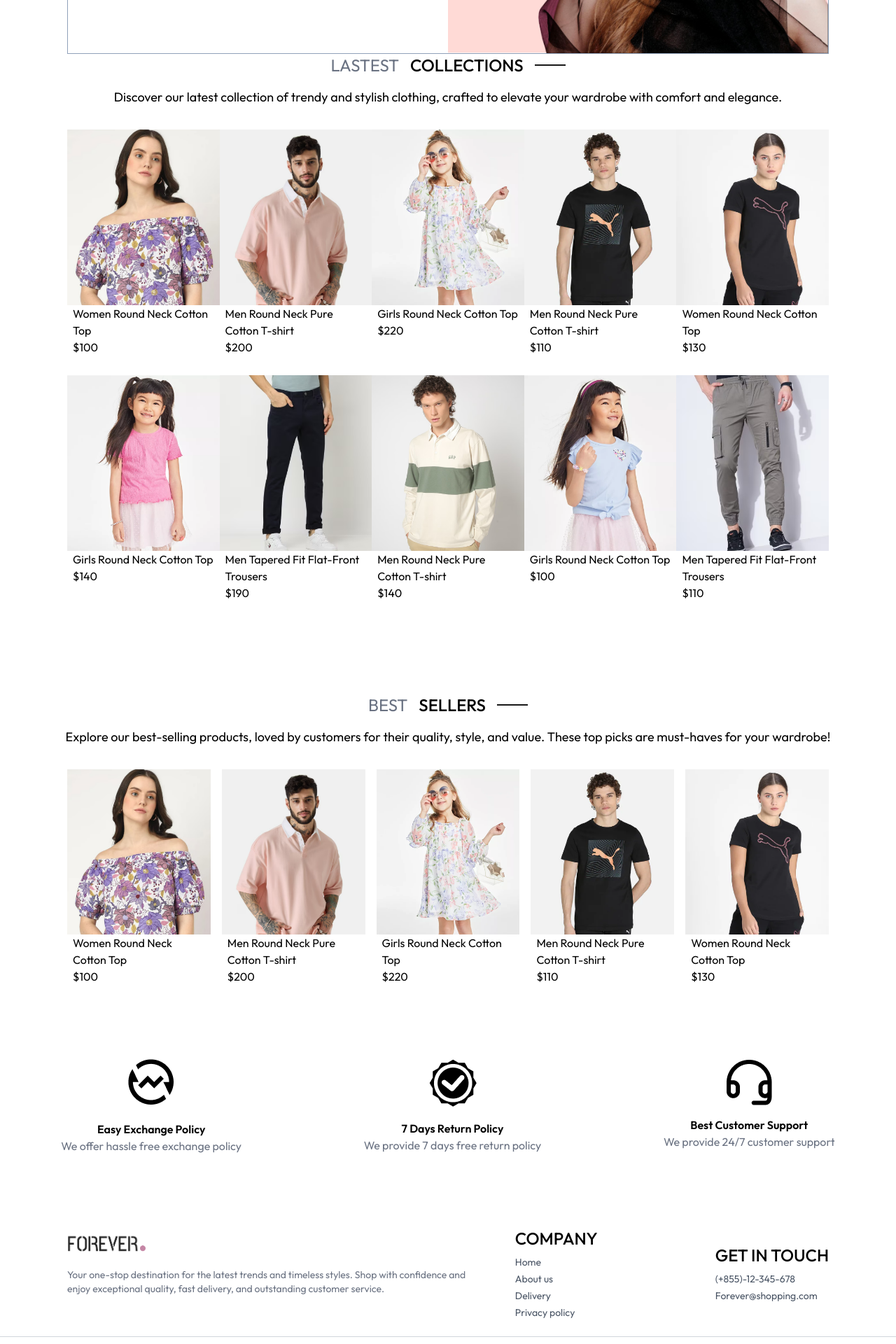
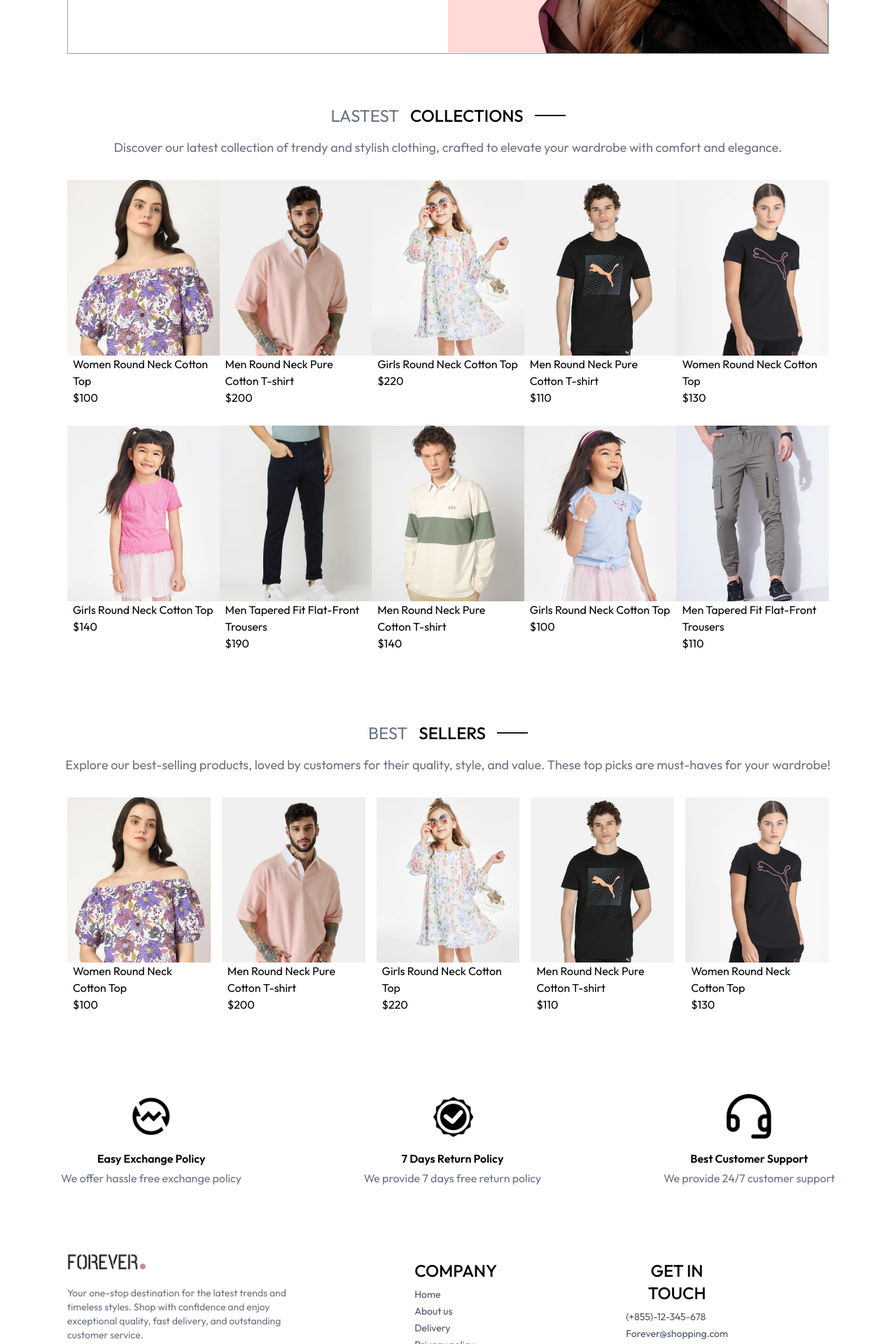
Before and after one commit to VannetNang/online-shopping, a React (Vite) app in the folder Front-end/: page / in a window 1280 px wide. Shown: the part 520-2440 px from the top of the page at 70% size. Built offline with nearby package versions, Linux system fonts and the light colour scheme.

Commit message:
Completing sorting functionality in Collection page

```diff
--- a/Front-end/src/components/BestSeller.jsx
+++ b/Front-end/src/components/BestSeller.jsx
@@ -20,10 +20,10 @@ const BestSeller = () => {
 
   return (
     <>
-      <div className="mt-26">
+      <div className="mt-18">
         <Title text1={"BEST"} text2={"SELLERS"} />
 
-        <p className="text-center mt-4 text-sm lg:text-lg px-6 mb-8">
+        <p className="text-center mt-4 text-sm lg:text-lg px-6 mb-8 text-light-gray">
           Explore our best-selling products, loved by customers for their
           quality, style, and value. These top picks are must-haves for your
           wardrobe!
--- a/Front-end/src/components/Footer.jsx
+++ b/Front-end/src/components/Footer.jsx
@@ -14,7 +14,7 @@ const Footer = () => {
             </p>
           </div>
 
-          <div className="flex-col md:flex-row md:flex-between md:gap-20 lg:gap-42">
+          <div className="flex-col md:flex-row md:flex md:gap-20 lg:gap-46 xl:px-36">
             <div className="mt-6">
               <h1 className="text-center text-lg lg:text-2xl font-[500] md:text-xl">
                 COMPANY
--- a/Front-end/src/components/LatestCollection.jsx
+++ b/Front-end/src/components/LatestCollection.jsx
@@ -20,10 +20,10 @@ const LatestCollection = () => {
 
   return (
     <>
-      <div>
+      <div className="mt-18">
         <Title text1={"LASTEST"} text2={"COLLECTIONS"} />
 
-        <p className="text-center mt-4 text-sm lg:text-lg px-6 mb-8">
+        <p className="text-center mt-4 text-sm lg:text-lg px-6 mb-8 text-light-gray">
           Discover our latest collection of trendy and stylish clothing, crafted
           to elevate your wardrobe with comfort and elegance.
         </p>
--- a/Front-end/src/components/ShopPolicy.jsx
+++ b/Front-end/src/components/ShopPolicy.jsx
@@ -21,7 +21,7 @@ const ShopPolicy = () => {
   ];
 
   return (
-    <div className="md:flex-around mt-18">
+    <div className="md:flex-around mt-22">
       {policyData.map((data, index) => (
         <div key={index} className="mb-14">
           <PolicyElement
--- a/Front-end/src/elements/PolicyElement.jsx
+++ b/Front-end/src/elements/PolicyElement.jsx
@@ -4,9 +4,9 @@ const PolicyElement = ({ policyImage, policyHeader, policyDescription }) => {
   return (
     <>
       <div className="flex-col-center gap-4">
-        <img src={policyImage} alt="Policy Icon" />
+        <img src={policyImage} alt="Policy Icon" className="w-12 lg:w-16" />
 
-        <div className="flex-col-center">
+        <div className="flex-col-center gap-1">
           <p className="font-[600]">{policyHeader}</p>
           <p className="text-light-gray">{policyDescription}</p>
         </div>
--- a/Front-end/src/elements/RightBar.jsx
+++ b/Front-end/src/elements/RightBar.jsx
@@ -10,7 +10,7 @@ const RightBar = () => {
         <img
           src={assets.profile_icon}
           alt="Profile Icon"
-          className="w-[20px] lg:w-[26px]"
+          className="w-[18px] lg:w-[22px]"
         />
 
         {/* Dropdown Menu */}
@@ -35,9 +35,9 @@ const RightBar = () => {
         <img
           src={assets.cart_icon}
           alt="Cart Icon"
-          className="w-[20px] lg:w-[26px]"
+          className="w-[18px] lg:w-[22px]"
         />
-        <span className="absolute top-4 -right-2 bg-black text-white text-xs rounded-full px-1.5 lg:text-[16px]">
+        <span className="absolute top-3 -right-2 bg-black text-white text-xs rounded-full px-1.5 lg:text-[14px]">
           0
         </span>
       </div>
--- a/Front-end/src/pages/_root/Collection.jsx
+++ b/Front-end/src/pages/_root/Collection.jsx
@@ -1,6 +1,6 @@
 import { useContext, useEffect, useState } from "react";
 import { GlobalState } from "../../context/Context";
-import { assets } from "../../assets/data.js";
+import { assets, products } from "../../assets/data.js";
 import Title from "../../elements/Title";
 import ProductItem from "../../components/ProductItem";
 
@@ -12,6 +12,13 @@ const Collection = () => {
   // For storing category data, when users click
   const [category, setCategory] = useState([]);
   const [subCategory, setSubCategory] = useState([]);
+
+  // For storing sorting data, when users select
+  const [sorting, setSorting] = useState("");
+
+  const onPriceSorting = (e) => {
+    setSorting(e.target.value);
+  };
 
   const onCategoryToggle = (e) => {
     if (category.includes(e.target.value)) {
@@ -58,6 +65,20 @@ const Collection = () => {
   useEffect(() => {
     onFilterProducts();
   }, [category, subCategory]);
+
+  useEffect(() => {
+    let copyProduct = products.slice();
+
+    if (sorting === "low-high") {
+      copyProduct = copyProduct.sort((a, b) => a.price - b.price);
+    }
+
+    if (sorting === "high-low") {
+      copyProduct = copyProduct.sort((a, b) => b.price - a.price);
+    }
+
+    setFilterProducts(copyProduct);
+  }, [sorting]);
 
   return (
     <>
@@ -154,7 +175,11 @@ const Collection = () => {
 
             {/* Sorting */}
             <div className="border border-slate-400 px-4 py-3 text-sm">
-              <select className="outline-0">
+              <select
+                className="outline-0"
+                value={sorting}
+                onChange={onPriceSorting}
+              >
                 <option value="relavent">Sort by: Relavant</option>
                 <option value="low-high">Sort by: Low to High</option>
                 <option value="high-low">Sort by: High to Low</option>
```
